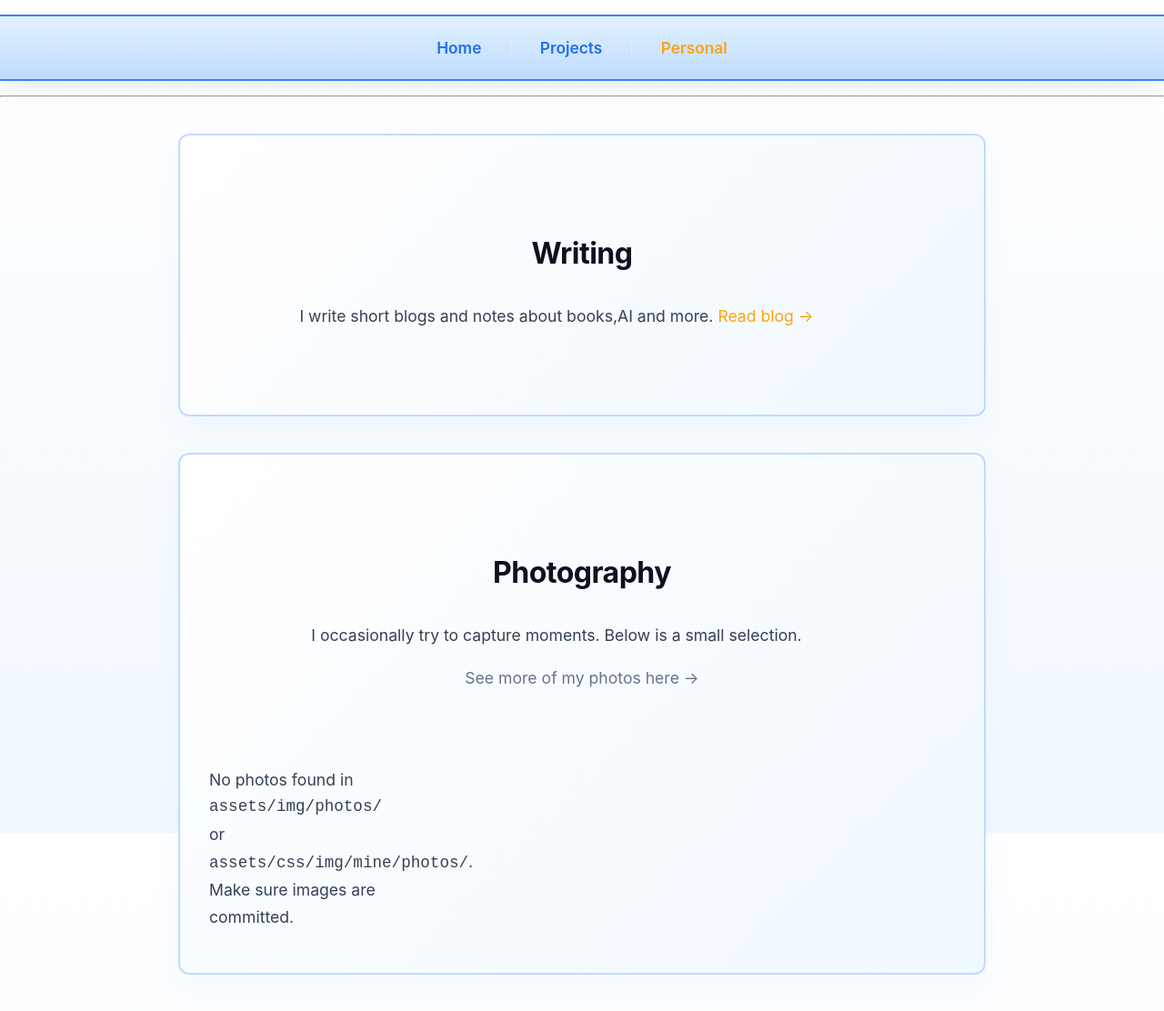
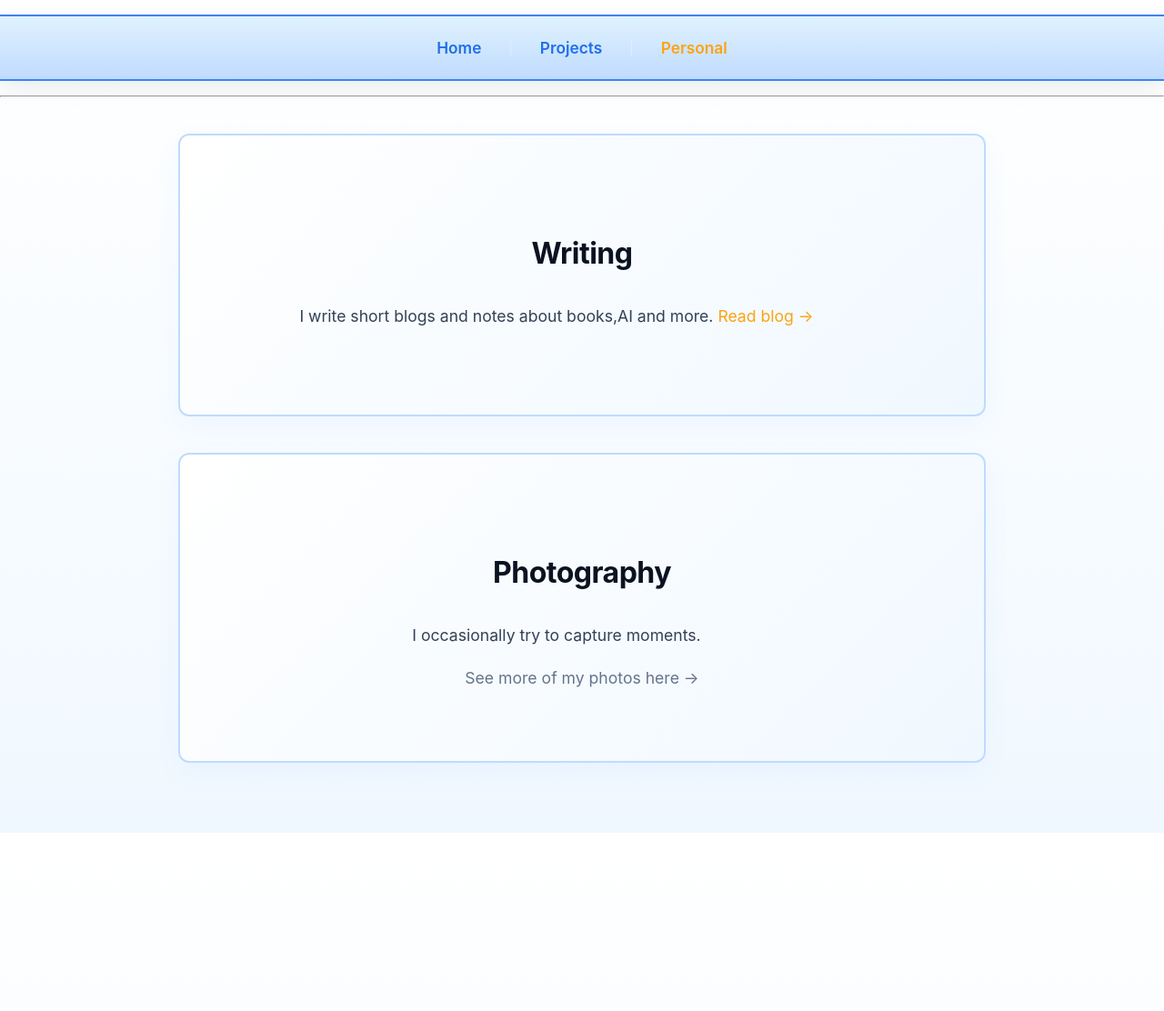
Before and after one commit to nickxir12/nickxir12.github.io, a Jekyll site: the page built from interests.md, in a window 1280 px wide. Shown: the whole page at 91% size. Built offline with Jekyll 4.4.1, drawn with Linux system fonts in a browser that asks for light colours; after the commit the page ends 916 px from its top, so only the background shows below that.

Commit message:
no photos

```diff
--- a/interests.md
+++ b/interests.md
@@ -22,10 +22,10 @@ permalink: /Personal.html
 <section class="section-box project-card">
   <div class="main-content">
     <h2>Photography</h2>
-    <p class="subtext">I occasionally try to  capture moments. Below is a small selection.</p>
+    <p class="subtext">I occasionally try to  capture moments.</p>
     <a class="subtext" href="https://www.flickr.com/people/203606562@N02/">See more of my photos here →</a>
   </div>
-      <div class="photo-grid" style="max-width:900px;margin:1rem auto 0;">
+      <!-- <div class="photo-grid" style="max-width:900px;margin:1rem auto 0;">
         {% assign gallery = site.static_files | where_exp:"file","file.path contains 'assets/css/img/mine/photos/'" %}
         {% if gallery and gallery.size > 0 %}
           {% for file in gallery %}
@@ -43,5 +43,5 @@ permalink: /Personal.html
         {% else %}
           <p class="subtext">No photos found in <code>assets/img/photos/</code> or <code>assets/css/img/mine/photos/</code>. Make sure images are committed.</p>
         {% endif %}
-      </div>
+      </div> -->
 </section>
```
